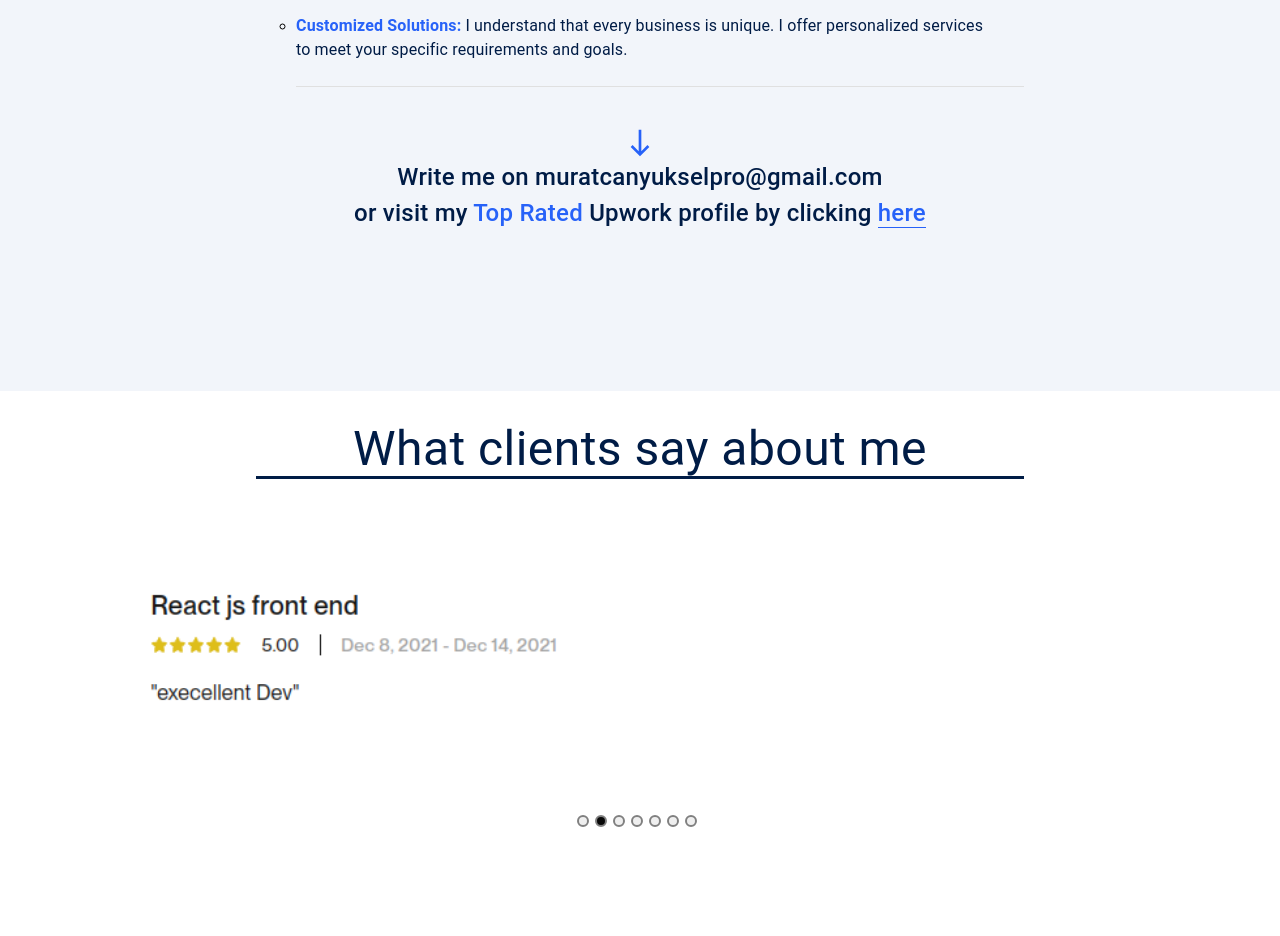
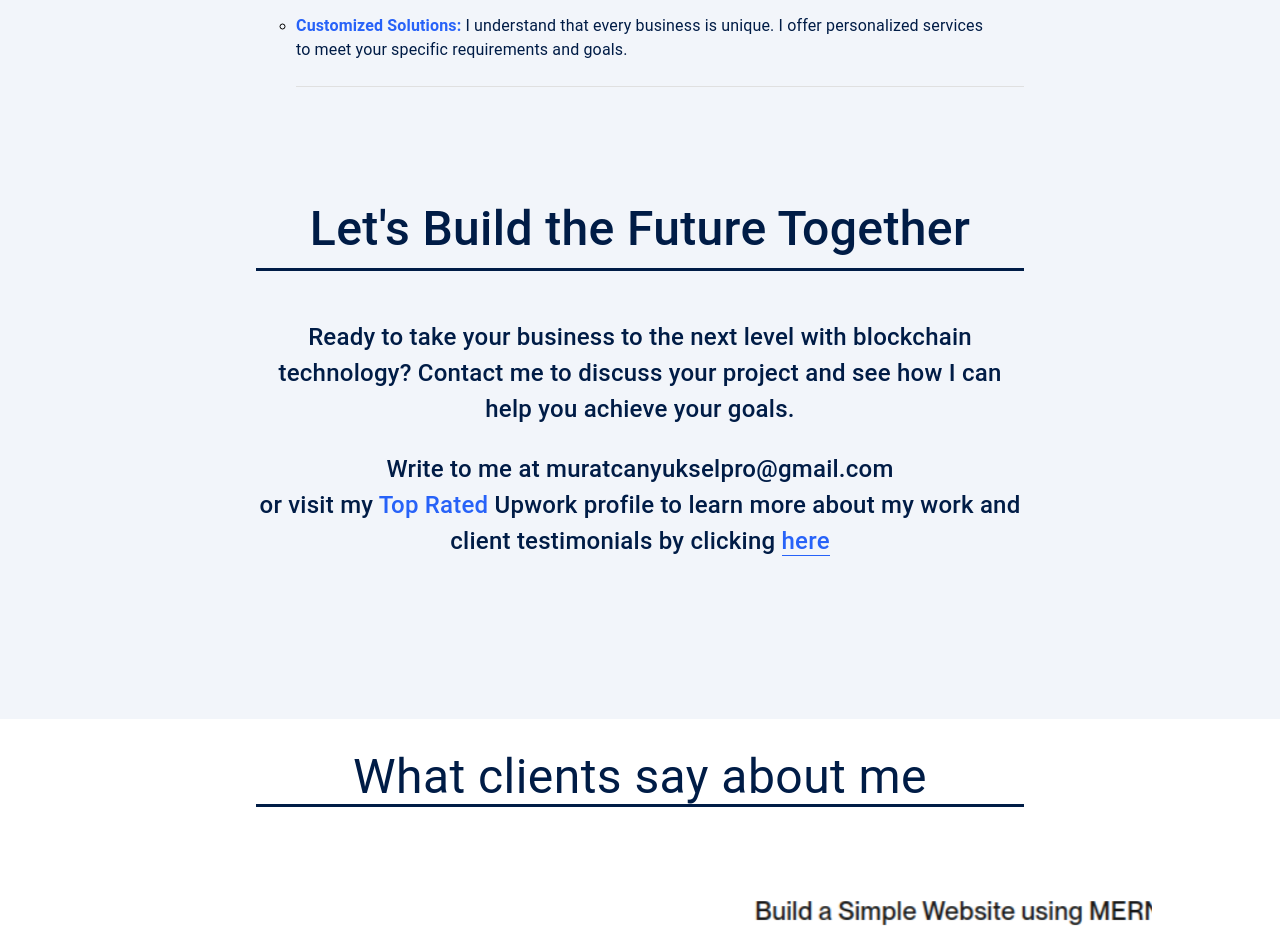
Before and after one commit to muratcan-yuksel/personal-website-2024, a React (Vite) app: page / in a window 1280 px wide. Shown: the part 1860-2796 px from the top of the page. Before the commit the page ends 2689 px from the top, so only its background shows below. Built offline with nearby package versions, Linux system fonts and the light colour scheme.

Commit message:
fallback

```diff
--- a/src/components/Hero.jsx
+++ b/src/components/Hero.jsx
@@ -91,10 +91,41 @@ const Hero = () => {
           justifyContent: "center",
         }}
       >
-        <SouthIcon
+        {/* <SouthIcon
           sx={{ color: "#2762f8", fontSize: "2em", marginTop: "1em" }}
-        />
+        /> */}
       </Box>
+      <Typography
+        sx={{
+          color: "#001c46",
+          textAlign: "center",
+          fontWeight: "medium",
+          margin: "2em 0 1em 0",
+          fontSize: {
+            xs: "1em",
+            sm: "2em",
+            md: "3em",
+          },
+          borderBottom: "3px solid #001c46",
+        }}
+        variant="h6"
+      >
+        Let's Build the Future Together{" "}
+      </Typography>
+      <Typography
+        sx={{
+          color: "#001c46",
+          textAlign: "center",
+          fontWeight: "medium",
+          fontSize: "1.5em",
+          marginBottom: "1em",
+        }}
+      >
+        {" "}
+        Ready to take your business to the next level with blockchain
+        technology? Contact me to discuss your project and see how I can help
+        you achieve your goals.{" "}
+      </Typography>
       <Typography
         sx={{
           color: "#001c46",
@@ -104,7 +135,7 @@ const Hero = () => {
         }}
       >
         {" "}
-        Write me on muratcanyukselpro@gmail.com <br></br> or visit my{" "}
+        Write to me at muratcanyukselpro@gmail.com <br></br> or visit my{" "}
         <span
           style={{
             color: "#2762f8",
@@ -112,7 +143,8 @@ const Hero = () => {
         >
           Top Rated{" "}
         </span>
-        Upwork profile by clicking{" "}
+        Upwork profile to learn more about my work and client testimonials by
+        clicking{" "}
         <a
           href="https://www.upwork.com/freelancers/~013e02c0111a99e5d5"
           target="_blank"
```
